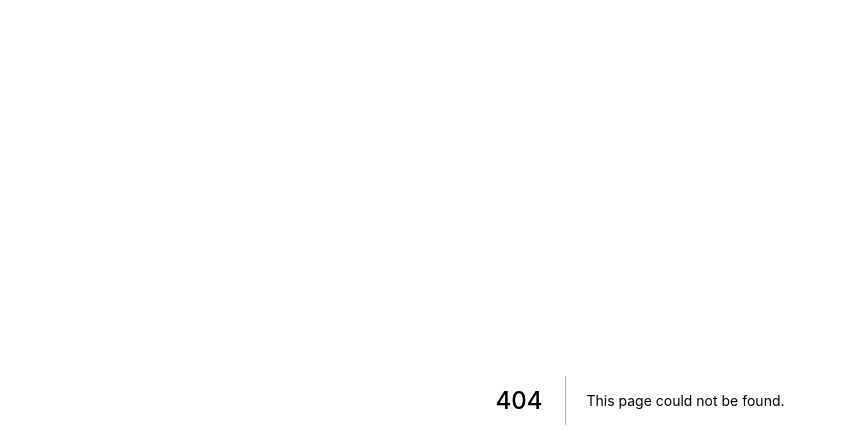
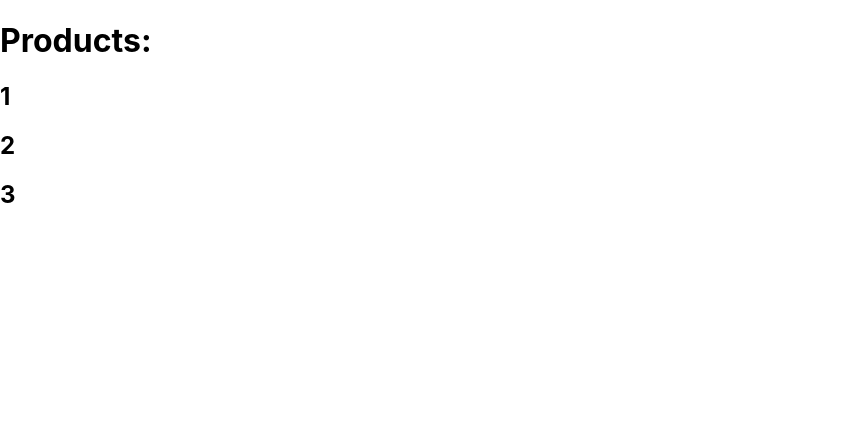
Before and after one commit to alanmaranto/Next-js-routing, a Next.js app: page /product in a window 1280 px wide. Before the commit this address had no page. Shown: the top 448 px of the page, without its empty margins (0-846 px from the left). Built offline with nearby package versions, Linux system fonts and the light colour scheme.

Commit message:
dynamic routes

```diff
--- /dev/null
+++ b/pages/product/index.js
@@ -0,0 +1,12 @@
+const ProductList = () => {
+  return (
+    <>
+      <h1>Products: </h1>
+      <h2>1</h2>
+      <h2>2</h2>
+      <h2>3</h2>
+    </>
+  );
+};
+
+export default ProductList;
--- /dev/null
+++ b/pages/product/sweater.js
@@ -0,0 +1,5 @@
+const Sweater = () => {
+  return <h1>Landing page for Sweaters</h1>;
+};
+
+export default Sweater;
```
Also changed, not shown: pages/product/[productId].js (added, +9 -0 lines).
